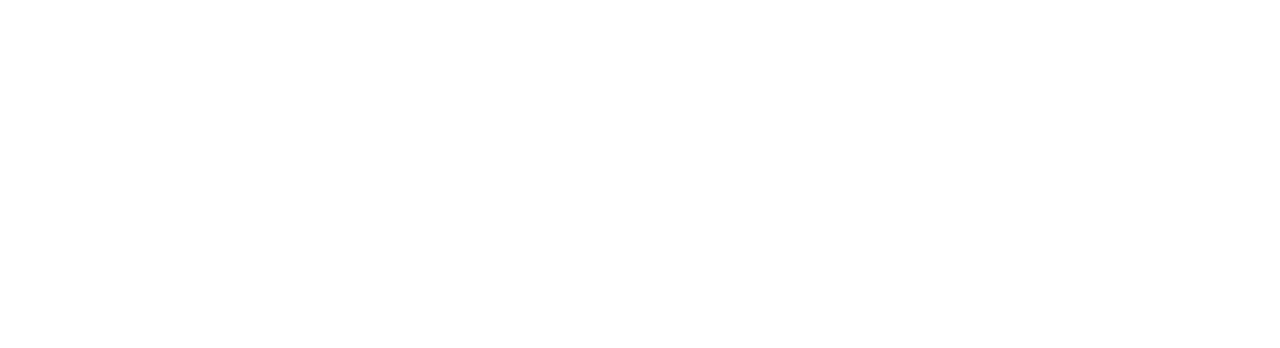
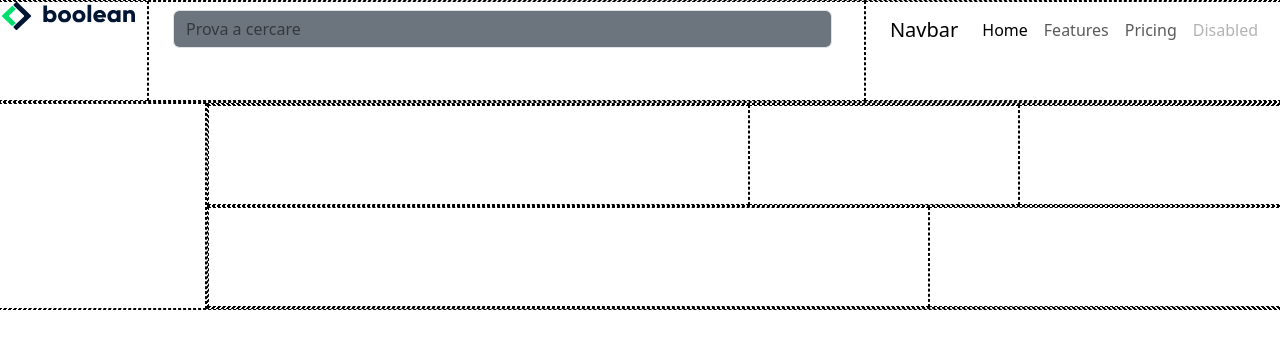
Before and after one commit to WandaSimeoli/html-css-bootstrap-dashboard, a plain HTML site: page index.html in a window 1280 px wide. Drawn offline with nearby package versions, Linux system fonts and the light colour scheme.

Commit message:
Inizializzazione progetto

```diff
--- a/css/style.css
+++ b/css/style.css
@@ -1,10 +1,6 @@
-/* Reset  */
-* {
-    margin: 0;
-    padding: 0;
-    box-sizing: border-box;
+/* Debug */
+.debug {
+    border: 1px dashed black;
+    min-height: 100px;
+    min-width: 50px;
 }
-.container {
-    max-width: 1170px;
-    margin: 0 auto;
-}
--- a/index.html
+++ b/index.html
@@ -4,23 +4,71 @@
     <meta charset="UTF-8">
     <meta http-equiv="X-UA-Compatible" content="IE=edge">
     <meta name="viewport" content="width=device-width, initial-scale=1.0">
-    <title>HTML Template CSS Base</title>
+    <title>Bootstrap Dashboard</title>
+    <link href="https://cdn.jsdelivr.net/npm/bootstrap@5.3.0/dist/css/bootstrap.min.css" rel="stylesheet" integrity="sha384-9ndCyUaIbzAi2FUVXJi0CjmCapSmO7SnpJef0486qhLnuZ2cdeRhO02iuK6FUUVM" crossorigin="anonymous">
     <link rel="stylesheet" href="css/style.css">
+    <link rel="stylesheet" href="https://cdn.jsdelivr.net/npm/bootstrap-icons@1.10.5/font/bootstrap-icons.css">
     <link rel="stylesheet" href="https://cdnjs.cloudflare.com/ajax/libs/font-awesome/6.4.0/css/all.min.css" integrity="sha512-iecdLmaskl7CVkqkXNQ/ZH/XLlvWZOJyj7Yy7tcenmpD1ypASozpmT/E0iPtmFIB46ZmdtAc9eNBvH0H/ZpiBw==" crossorigin="anonymous" referrerpolicy="no-referrer" />
 </head>
 <body>
     <!--  -->
    <header>
-
+    <div class="row debug">
+        <di class="col-auto debug">
+            <img src="./img/logo.svg" alt="">
+        </di>
+        <di class="col debug">
+            <nav class="navbar">
+                <div class="container-fluid">
+                    <input class="form-control me-2 bg-secondary" type="search" placeholder="Prova a cercare" aria-label="Search">
+                </div>
+              </nav>
+        </di>
+        <di class="col-auto debug">
+            <nav class="navbar navbar-expand-lg">
+                <div class="container-fluid">
+                  <a class="navbar-brand" href="#">Navbar</a>
+                  <div class="collapse navbar-collapse" id="navbarNavAltMarkup">
+                    <div class="navbar-nav">
+                      <a class="nav-link active" aria-current="page" href="#">Home</a>
+                      <a class="nav-link" href="#">Features</a>
+                      <a class="nav-link" href="#">Pricing</a>
+                      <a class="nav-link disabled">Disabled</a>
+                    </div>
+                  </div>
+                </div>
+              </nav>
+        </di>
+    </div>
    </header>
    <!--  -->
-   <div class="container"> </div>
-   <main>
+<div class="row debug">
+   <div class="col-2 debug">
+    <aside></aside>
+   </div>
+   <div class="col-10 debug">
+    <main>
+        <section>
+            <div class="row debug">
+                <div class="col-6 debug"></div>
+                <div class="col-3 debug"></div>
+                <div class="col-3 debug"></div>
+            </div>
+        </section>
+        <section>
+            <div class="row debug">
+                <div class="col-8 debug"></div>
+                <div class="col-4 debug"></div>
+            </div>
+        </section>
+    </main>
+   </div>
+</div>
 
-   </main>
    <!--  -->
    <footer>
 
    </footer>
+   <script src="https://cdn.jsdelivr.net/npm/bootstrap@5.3.0/dist/js/bootstrap.bundle.min.js" integrity="sha384-geWF76RCwLtnZ8qwWowPQNguL3RmwHVBC9FhGdlKrxdiJJigb/j/68SIy3Te4Bkz" crossorigin="anonymous"></script>
 </body>
 </html>
```
Also changed, not shown: 12bool.css (deleted, +0 -84 lines), img/class-avatar.jpeg (added), img/class-avatar.jpg (added), img/logo.svg (added), img/mobile-logo.png (added), img/sidebar-bg.png (added), img/stats.jpeg (added).
